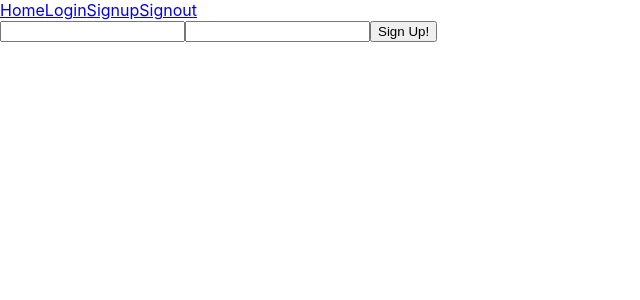
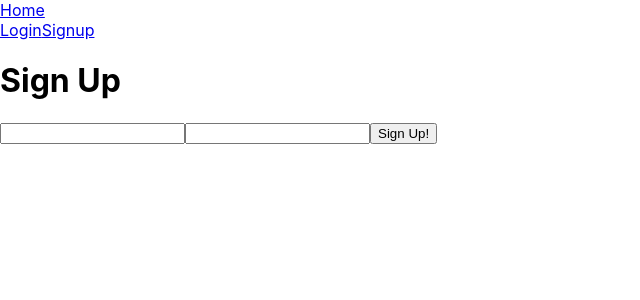
Before and after one commit to wrfeng/open-call-front-end, a React (Create React App) app: page /signup in a window 1280 px wide. Shown: the top 300 px of the page, without its empty margins (0-640 px from the left). Built offline with nearby package versions, Linux system fonts and the light colour scheme; no server answers.

Commit message:
redirects and correct props after login & signup

```diff
--- a/src/App.js
+++ b/src/App.js
@@ -6,11 +6,12 @@ import NavBar from './NavBar'
 import Login from './components/Login'
 import Signup from './components/Signup'
 import Signout from './components/Signout'
+import Profile from './components/Profile'
 
 export default class App extends React.Component{
   state = {
     calls: [],
-    artist: {}
+    artistName: {}
   }
 
   componentDidMount(){
@@ -27,8 +28,26 @@ export default class App extends React.Component{
           }
         })
         .then(res => res.json())
-        .then(profileInfo => this.setState({ artist: profileInfo }))
+        .then(profileInfo =>
+          this.setState({ artistName: profileInfo.name })
+
+          )
       }
+  }
+
+  getArtist = event => {
+    console.log('getting artist state from Login or Signup', event );
+    this.setState({ artistName: event })
+  }
+
+  getArtist = event => {
+    console.log('getting artist state from Login or Signup', event );
+    this.setState({ artistName: event })
+  }
+
+  clearArtist = () => {
+    console.log('artist gone');
+    this.setState({ artistName: '' })
   }
 
   render(){
@@ -36,9 +55,11 @@ export default class App extends React.Component{
       <React.Fragment>
         <Router>
         <NavBar />
-        <Route path="/login" component={Login} />
-      <Route path="/signup" component={Signup} />
-      <Route path="/signout" component={Signout} />
+        <Route path="/login" render={routerProps => <Login {...routerProps} getArtist={this.getArtist} />} />
+        <Route path="/signup" render={routerProps => <Signup {...routerProps} getArtist={this.getArtist} />} />
+        <Route path="/signout" render={routerProps => <Signout {...routerProps} clearArtist={this.clearArtist} />} />
+
+        <Route path="/profile" component={Profile} />
           <div>
             <Route exact path='/' render={routerProps => <OpenCallsContainer {...routerProps} calls={this.state.calls}/>} />
             {this.state.calls.length === 0 ? null : <Route path={`/calls/:callsId`} render={routerProps => <OpenCallShow {...routerProps} calls={this.state.calls} />} />}
--- a/src/NavBar.js
+++ b/src/NavBar.js
@@ -4,11 +4,11 @@ import { NavLink } from 'react-router-dom';
 const NavBar = () => {
   return (
     <div className="navbar">
-    {/*{code here}*/}
-   <NavLink to="/">Home</NavLink>
-   <NavLink to="/login">Login</NavLink>
-   <NavLink to="/signup">Signup</NavLink>
-   <NavLink to="/signout">Signout</NavLink>
+      <NavLink to="/">Home</NavLink>
+    {localStorage.token ? (<div><NavLink to="/signout">Signout</NavLink>
+   <NavLink to="/profile">Profile</NavLink></div>) : (<div><NavLink to="/login">Login</NavLink>
+   <NavLink to="/signup">Signup</NavLink></div>)}
+
 
    </div>
   );
--- a/src/components/Login.js
+++ b/src/components/Login.js
@@ -20,6 +20,11 @@ import React from 'react';
       .then(parsedResponse => {
         localStorage.setItem('token', parsedResponse.token)
         this.props.history.push('/')
+        // console.log(parsedResponse);
+        // console.log('login state', this.state.name);
+        // console.log(this.props);
+        //
+        if (localStorage.token !== 'undefined') {this.props.getArtist(this.state.name)} else {console.log('no token, wrong, bad')}
       })
   }
 
--- /dev/null
+++ b/src/components/Profile.js
@@ -0,0 +1,13 @@
+import React, { Component } from 'react'
+
+export class Profile extends Component {
+    render() {
+        return (
+            <div>
+                <h1>This is a profile page for Artist</h1>
+            </div>
+        )
+    }
+}
+
+export default Profile
--- a/src/components/Signout.js
+++ b/src/components/Signout.js
@@ -4,7 +4,9 @@ export class Signout extends Component {
 
     componentDidMount() {
         localStorage.clear();
+        this.props.clearArtist()
         this.props.history.push('/')
+
 
 
     }
--- a/src/components/Signup.js
+++ b/src/components/Signup.js
@@ -19,7 +19,8 @@ import React from 'react';
       .then(res => res.json())
       .then(parsedResponse => {
         localStorage.setItem('token', parsedResponse.token)
-        this.props.redirect('home')
+        this.props.history.push('/')
+        if (localStorage.token !== 'undefined') {this.props.getArtist(this.state.name)} else {console.log('no token, wrong, bad')}
       })
   }
 
@@ -32,6 +33,7 @@ import React from 'react';
     // console.log(this.state)
     return (
       <form onSubmit={this.handleSubmit}>
+        <h1>Sign Up</h1>
         <input type="text" value={this.state.name} onChange={this.handleChange} name="name" />
         <input type="text" value={this.state.password} onChange={this.handleChange} name="password" />
         <input type="submit" value="Sign Up!" />
```
